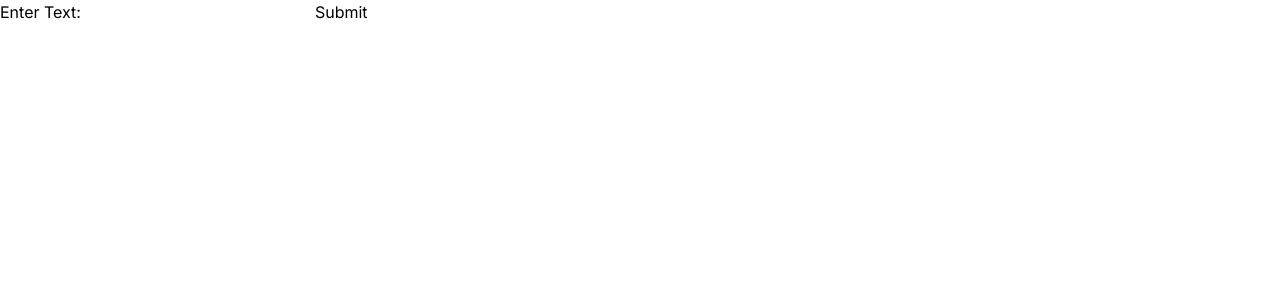
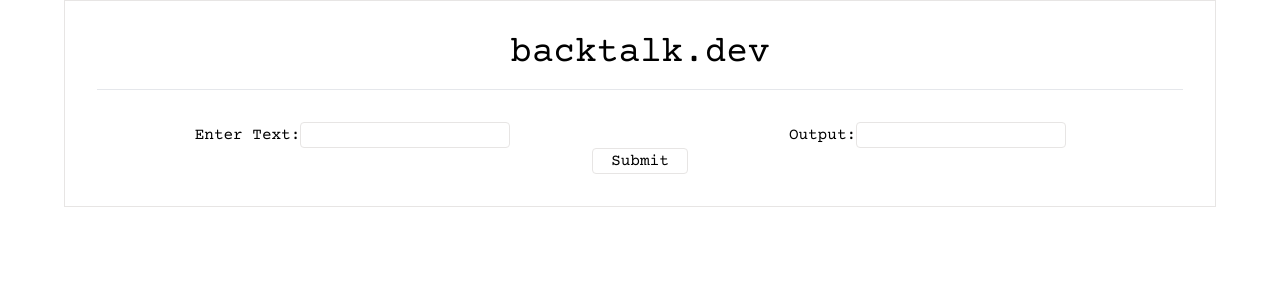
Before and after one commit to francoposa/echo-server-ui, a Next.js app: page / in a window 1280 px wide. Shown: the top 300 px of the page. Built offline with nearby package versions, Linux system fonts and the light colour scheme.

Commit message:
tailwindcss fiddling for form

```diff
--- a/app/page.tsx
+++ b/app/page.tsx
@@ -7,20 +7,21 @@ interface FormData {
 }
 
 const App: React.FC = () => {
-  const [textFieldValue, setTextFieldValue] = useState<string>('');
+  const [textInputValue, setTextInputValue] = useState<string>('');
 
   const handleInputChange = (e: React.ChangeEvent<HTMLInputElement>) => {
-    setTextFieldValue(e.target.value);
+    setTextInputValue(e.target.value);
   };
 
-  const handleSubmit = async () => {
-    if (textFieldValue.trim() === '') {
+  const handleSubmit = async (e: React.FormEvent<HTMLFormElement>) => {
+    e.preventDefault(); // Prevent default form submission
+    if (textInputValue.trim() === '') {
       alert('Please enter some text before submitting.');
       return;
     }
 
     try {
-      const responseData = await submitFormToApi({ textField: textFieldValue });
+      const responseData = await submitFormToApi({ textField: textInputValue });
       // Handle success
       console.log('Form submitted successfully:', responseData);
     } catch (error) {
@@ -48,21 +49,48 @@ const App: React.FC = () => {
   };
 
   return (
-      <div>
-        <form>
+      <div className="container max-w-6xl border border-stone-200 bg-white font-mono">
+          <div className="flex flex-row flex-wrap">
+            <div className="basis-full text-center">
+              <h1 className="mt-8 mb-4 text-4xl font-mono">backtalk.dev</h1>
+            </div>
+          </div>
+        <hr className="mx-8"></hr>
+        <div className="py-8">
+          <form onSubmit={handleSubmit}>
+            <div className="flex flex-row flex-wrap justify-center">
+              <div className="basis-1/2 text-center">
                 <label htmlFor="textField">Enter Text:</label>
                 <input
                     type="text"
-              id="textField"
-              name="textField"
-              value={textFieldValue}
+                    id="textInput"
+                    name="textInput"
+                    value={textInputValue}
                     onChange={handleInputChange}
                     required
+                    className="rounded border border-stone-200"
                 />
-          <button type="button" onClick={handleSubmit}>
+              </div>
+              <div className="basis-1/2 text-center">
+                <label htmlFor="textField">Output:</label>
+                <input
+                    type="text"
+                    id="textOutput"
+                    name="textOutput"
+                    // value={textOutputValue}
+                    // onChange={handleInputChange}
+                    // required
+                    className="rounded border border-stone-200"
+                />
+              </div>
+            </div>
+            <div className="flex flex-row flex-wrap justify-center">
+              <button type="submit" className="basis-1/12 rounded border border-stone-200">
                 Submit
               </button>
+            </div>
           </form>
+      </div>
       </div>
   );
 };
```
Lines whose indentation alone changed are shown as unchanged.
